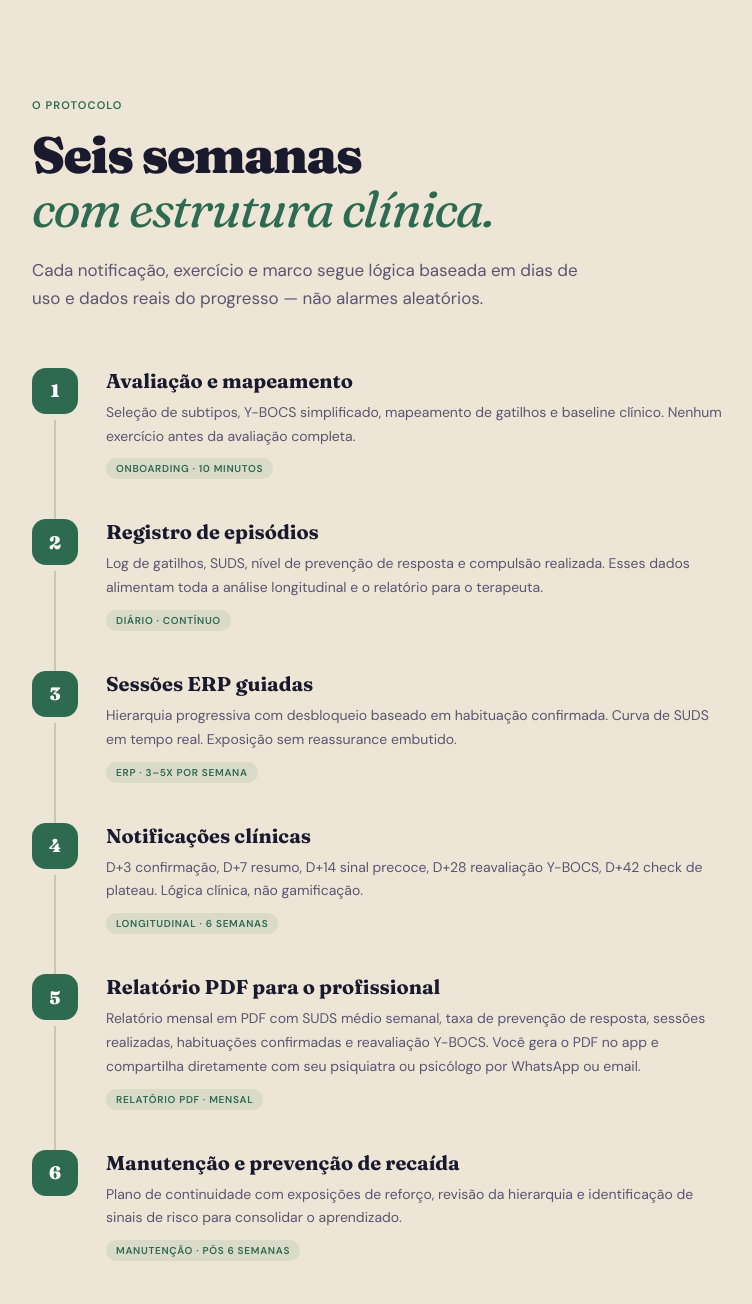
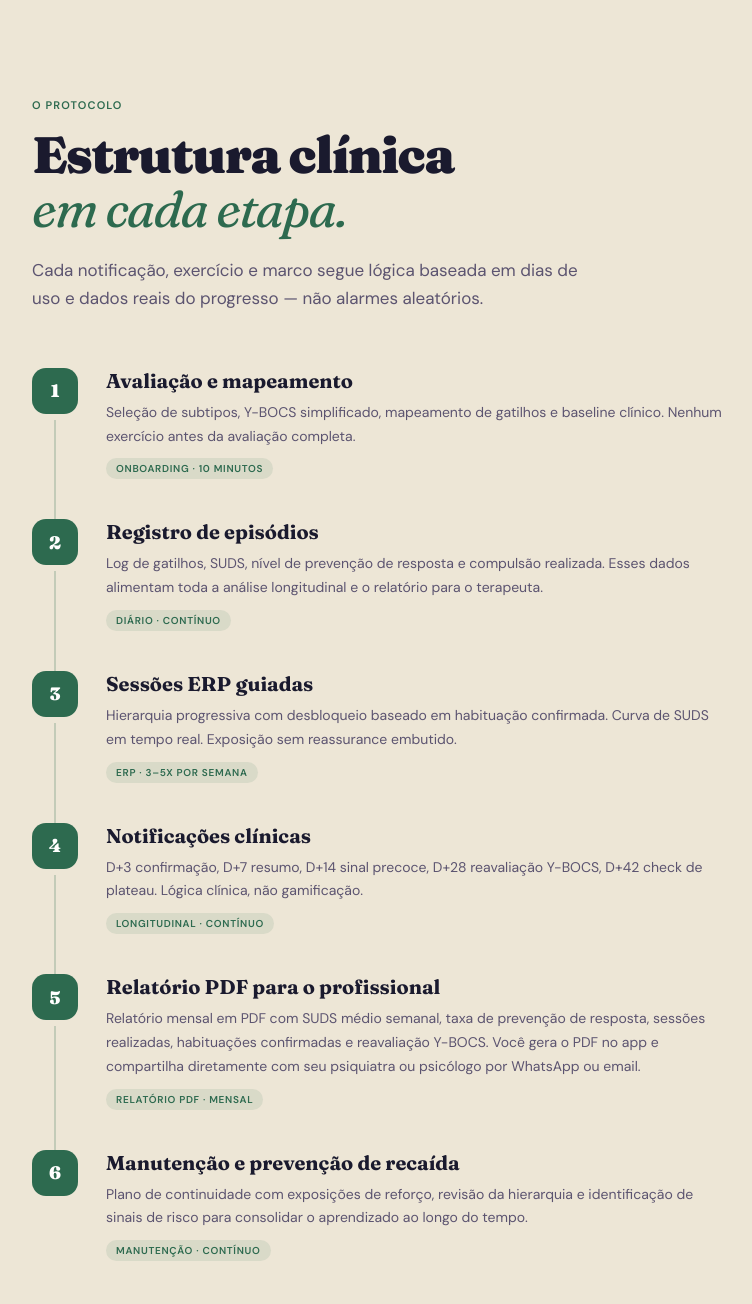
Before and after one commit to Elzio7/toclivre, a plain HTML site: page index.html in a window 1280 px wide. Shown: the part 4920-6224 px from the top of the page, without its empty margins (16-768 px from the left). Drawn offline with Linux system fonts and the light colour scheme.

Commit message:
Add files via upload

```diff
--- a/index.html
+++ b/index.html
@@ -410,15 +410,15 @@
   <!-- PROTOCOLO -->
   <section id="protocolo" class="protocol">
     <div class="section-tag reveal">O protocolo</div>
-    <h2 class="reveal reveal-delay-1">Seis semanas<br/><em>com estrutura clínica.</em></h2>
+    <h2 class="reveal reveal-delay-1">Estrutura clínica<br/><em>em cada etapa.</em></h2>
     <p class="section-sub reveal reveal-delay-2">Cada notificação, exercício e marco segue lógica baseada em dias de uso e dados reais do progresso — não alarmes aleatórios.</p>
     <div class="protocol-steps">
       <div class="protocol-step reveal"><div class="step-num">1</div><div class="step-content"><div class="step-title">Avaliação e mapeamento</div><div class="step-desc">Seleção de subtipos, Y-BOCS simplificado, mapeamento de gatilhos e baseline clínico. Nenhum exercício antes da avaliação completa.</div><span class="step-tag">Onboarding · 10 minutos</span></div></div>
       <div class="protocol-step reveal reveal-delay-1"><div class="step-num">2</div><div class="step-content"><div class="step-title">Registro de episódios</div><div class="step-desc">Log de gatilhos, SUDS, nível de prevenção de resposta e compulsão realizada. Esses dados alimentam toda a análise longitudinal e o relatório para o terapeuta.</div><span class="step-tag">Diário · Contínuo</span></div></div>
       <div class="protocol-step reveal reveal-delay-2"><div class="step-num">3</div><div class="step-content"><div class="step-title">Sessões ERP guiadas</div><div class="step-desc">Hierarquia progressiva com desbloqueio baseado em habituação confirmada. Curva de SUDS em tempo real. Exposição sem reassurance embutido.</div><span class="step-tag">ERP · 3–5x por semana</span></div></div>
-      <div class="protocol-step reveal"><div class="step-num">4</div><div class="step-content"><div class="step-title">Notificações clínicas</div><div class="step-desc">D+3 confirmação, D+7 resumo, D+14 sinal precoce, D+28 reavaliação Y-BOCS, D+42 check de plateau. Lógica clínica, não gamificação.</div><span class="step-tag">Longitudinal · 6 semanas</span></div></div>
+      <div class="protocol-step reveal"><div class="step-num">4</div><div class="step-content"><div class="step-title">Notificações clínicas</div><div class="step-desc">D+3 confirmação, D+7 resumo, D+14 sinal precoce, D+28 reavaliação Y-BOCS, D+42 check de plateau. Lógica clínica, não gamificação.</div><span class="step-tag">Longitudinal · Contínuo</span></div></div>
       <div class="protocol-step reveal reveal-delay-1"><div class="step-num">5</div><div class="step-content"><div class="step-title">Relatório PDF para o profissional</div><div class="step-desc">Relatório mensal em PDF com SUDS médio semanal, taxa de prevenção de resposta, sessões realizadas, habituações confirmadas e reavaliação Y-BOCS. Você gera o PDF no app e compartilha diretamente com seu psiquiatra ou psicólogo por WhatsApp ou email.</div><span class="step-tag">Relatório PDF · Mensal</span></div></div>
-      <div class="protocol-step reveal reveal-delay-2"><div class="step-num">6</div><div class="step-content"><div class="step-title">Manutenção e prevenção de recaída</div><div class="step-desc">Plano de continuidade com exposições de reforço, revisão da hierarquia e identificação de sinais de risco para consolidar o aprendizado.</div><span class="step-tag">Manutenção · Pós 6 semanas</span></div></div>
+      <div class="protocol-step reveal reveal-delay-2"><div class="step-num">6</div><div class="step-content"><div class="step-title">Manutenção e prevenção de recaída</div><div class="step-desc">Plano de continuidade com exposições de reforço, revisão da hierarquia e identificação de sinais de risco para consolidar o aprendizado ao longo do tempo.</div><span class="step-tag">Manutenção · Contínuo</span></div></div>
     </div>
   </section>
 
```
